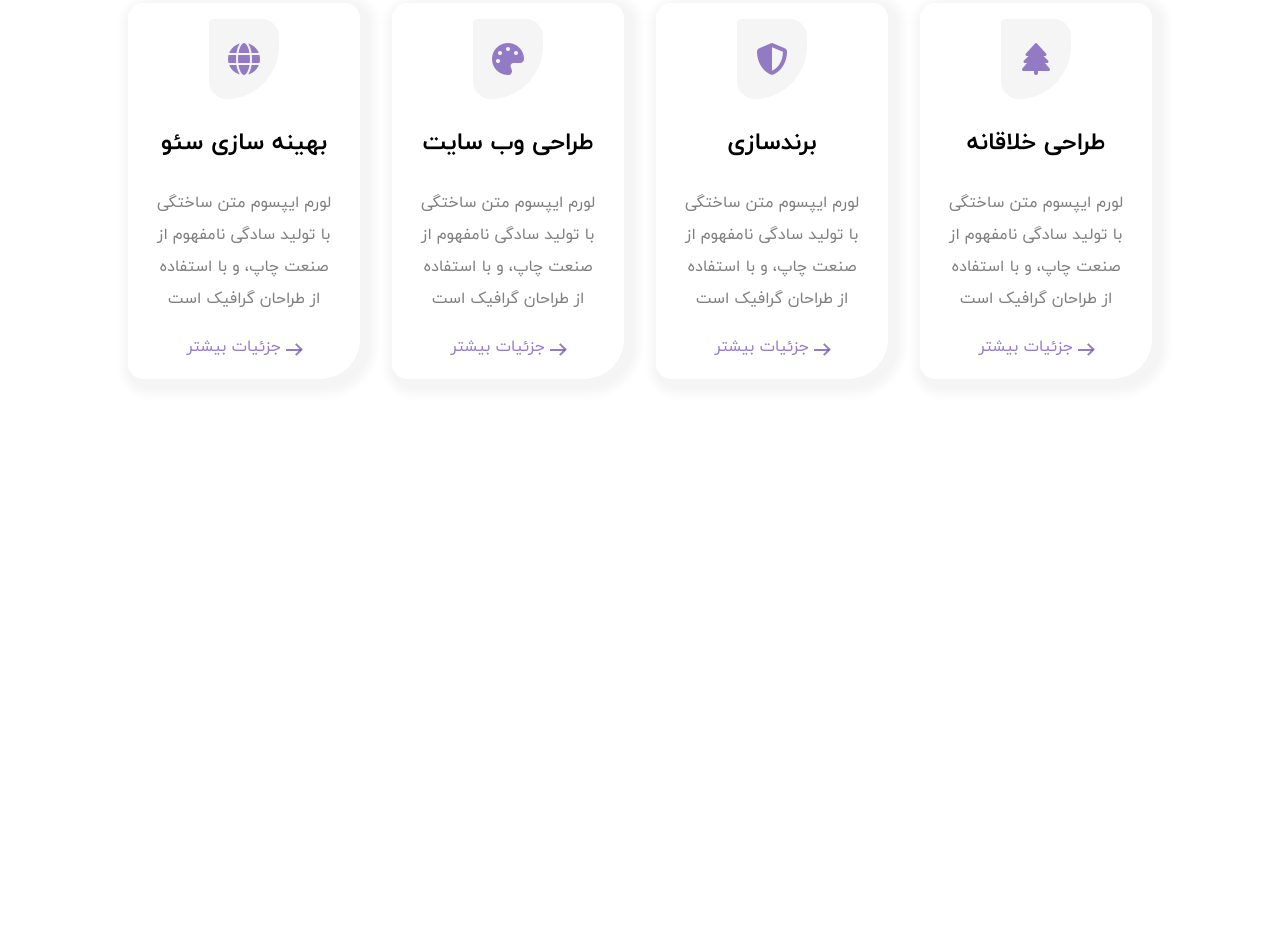
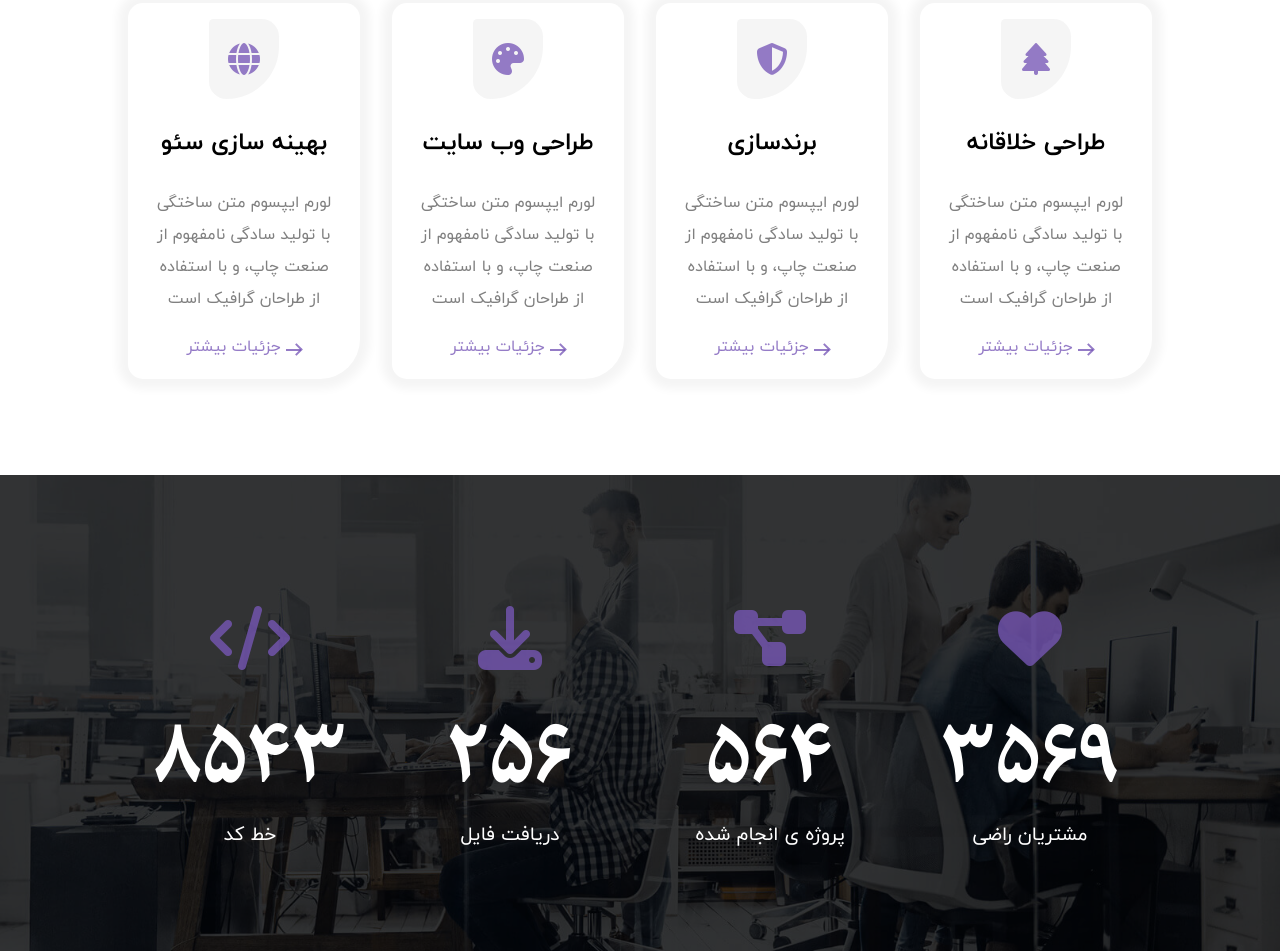
Before and after one commit to solitudeofme/avita-project-onepage, a plain HTML site: page index.html in a window 1280 px wide. Shown: the part 1038-1989 px from the top of the page. Before the commit the page ends 1513 px from the top, so only its background shows below. Drawn offline with Linux system fonts and the light colour scheme.

Commit message:
adding the statics' section

```diff
--- a/index.html
+++ b/index.html
@@ -68,5 +68,15 @@
         </div>
     </div>
 </section>
+<section id="statics">
+    <div class="container">'
+        <div id="static-wrapper">
+        <article class="static-item"><i class="fa-solid fa-heart"></i><span class="static-num">۳۵۶۹</span><p>مشتریان راضی</p></article>
+        <article class="static-item"><i class="fa-solid fa-diagram-project"></i><span class="static-num">۵۶۴</span><p>پروژه ی انجام شده</p></article>
+        <article class="static-item"><i class="fa-solid fa-download"></i><span class="static-num">۲۵۶</span><p>دریافت فایل</p></article>
+        <article class="static-item"><i class="fa-solid fa-code"></i><span class="static-num">۸۵۴۳</span><p>خط کد</p></article>
+    </div>
+    </div>
+</section>
 </body>
 </html>
--- a/styles/style.css
+++ b/styles/style.css
@@ -44,6 +44,7 @@
     --primary-font: my-iran-yekan;
     --secondary-font: my-pinar;
     --section-padding:6em 0;
+    --bg-boxshadow: 0 0 200px 500px rgba(0, 0, 0, 0.78) inset;
 }
 *{
     box-sizing: border-box;
@@ -98,7 +99,7 @@ body{
 #main-section__bg{
     width: 100%;
     height:100vh;
-    position: fixed; /*bg-attachment:fixed; doesnt work here because of the scale animation*/
+    position:fixed; /*bg-attachment:fixed; doesnt work here because of the scale animation*/
     top: 0;
     left: 0;
     z-index: -1000;
@@ -157,7 +158,7 @@ body{
     margin-right: 2.5em;
 }
 #top-header__menu-icon hr{
-margin: 0 0 3px;
+    margin: 0 0 3px;
     height: 2px;
     background-color: white;
     border-radius: 10px;
@@ -168,10 +169,10 @@ margin: 0 0 3px;
 }
 #main-section__subtitle1{
     margin-top: 5.5em;
-font-size: 1.7rem;
+    font-size: 1.7rem;
 }
 #main-section__title, #different-color{
-font-family: var(--secondary-font),var(--primary-font),sans-serif;
+    font-family: var(--secondary-font),var(--primary-font),sans-serif;
     font-size: 3.5rem;
 }
 #different-color{
@@ -193,7 +194,7 @@ font-family: var(--secondary-font),var(--primary-font),sans-serif;
 }
 #search-input{
     display: inline-block;
-width:calc(100% - 50px);
+    width:calc(100% - 50px);
     border: none;
     background-color: transparent;
     padding-right:1em;
@@ -220,7 +221,6 @@ width:calc(100% - 50px);
     background-color: var(--secondary-color);
 }
 #services{
-    min-height: 700px;
     background-color: white;
     padding: var(--section-padding);
 }
@@ -230,9 +230,8 @@ width:calc(100% - 50px);
 }
 .service-item{
     padding: 1em 1.5em;
-    min-height: 300px;
     line-height: 2;
-    box-shadow: 5px 5px 10px 10px whitesmoke;
+    box-shadow: 0 0 10px 10px whitesmoke;
     border-radius: 15px 15px 40px 15px;
     text-align: center;
 }
@@ -305,3 +304,37 @@ opacity: .85;
 .service-item:hover .more-info__link::after{
     border-color: white;
 }
+#statics{
+    width: 100%;
+    padding: 7em 0 4em;
+    background: url("../images/bg3.jpg") center/cover no-repeat fixed;
+    box-shadow: var(--bg-boxshadow) ;
+}
+#static-wrapper{
+    display: flex;
+    justify-content: center;
+    gap: 1em;
+}
+.static-item{
+    flex-basis: 25%;
+    display: flex;
+    row-gap: .2em;
+    flex-direction: column;
+    align-items: center;
+    justify-content: center;
+}
+.static-item i{
+    font-size: 4rem;
+    color: var(--primary-color);
+    margin-bottom: .7em;
+}
+.static-num{
+    font-size: 4.6rem;
+    color:white;
+    font-family: var(--secondary-font),var(--primary-font),sans-serif;
+    font-weight: 700;
+}
+.static-item p{
+    color: white;
+    font-size: 1.2rem;
+}
```
